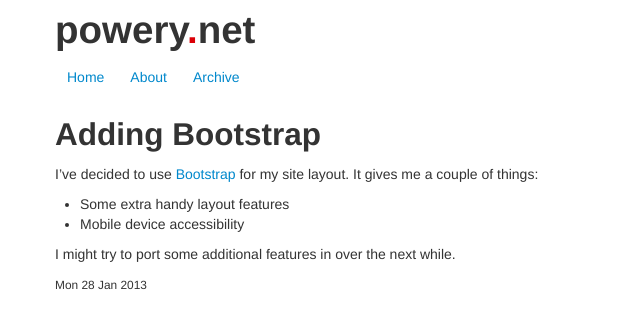
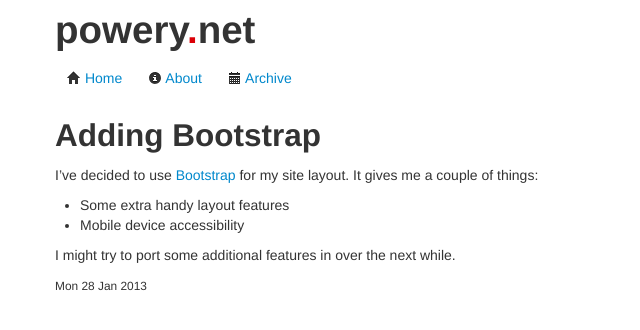
Before and after one commit to epower/epower.github.com, a Jekyll site: the page built from index.html, in a window 1280 px wide. Shown: the top 330 px of the page, without its empty margins (0-640 px from the left). Built offline with Jekyll 4.4.1, drawn with Linux system fonts in a browser that asks for light colours; Markdown is read by kramdown in place of the engine named in the settings.

Commit message:
adding icons

```diff
--- a/_layouts/base.html
+++ b/_layouts/base.html
@@ -14,9 +14,9 @@
             <header>
                  <h1><span id="blog">powery</span><span id="dot">.</span>net </h1>
 		 <ul class="nav nav-pills">
-		    <li><a href="/index.html">Home</a></li>
-		    <li><a href="/about.html">About</a></li>
-		    <li><a href="/archive.html">Archive</a></li>
+		    <li><a href="/index.html"><i class="icon-home"></i> Home</a></li>
+		    <li><a href="/about.html"><i class="icon-info-sign"></i> About</a></li>
+		    <li><a href="/archive.html"><i class="icon-calendar"></i> Archive</a></li>
 		 </ul>
             </header>
             <article>
```
